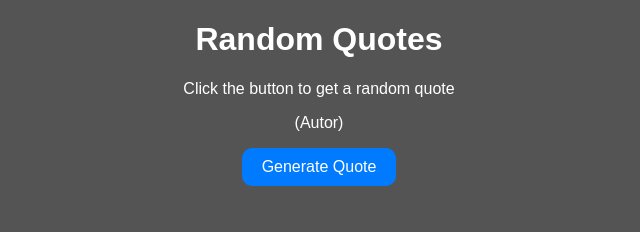
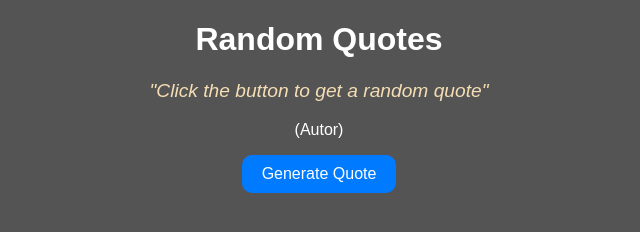
Before and after one commit to YaroslavKashkarov/random-quotes, a website: page index.html in a window 1280 px wide. Shown: the whole page, without its empty margins (321-961 px from the left). Drawn offline with Linux system fonts and the light colour scheme.

Commit message:
show quote and author separetly and modifed quotes array of strings to array of objects

```diff
--- a/assets/js/script.js
+++ b/assets/js/script.js
@@ -39,13 +39,13 @@ const generateBtn = document.getElementById('generate-btn')
 
 function generateRandomQuote() {
   const randomIndex = Math.floor(Math.random() * quotes.length)
-  const {quote, author: quoteAuthor} = quotes[randomIndex]
-  // const quote = randomQuote.quote
-  // const quoteAutor = randomQuote.author
+  const randomQuote = quotes[randomIndex]
+  const {quote, author} = randomQuote
+
   // @ts-ignore
   quoteElement.textContent = quote
   // @ts-ignore
-  quoteAuthorElement.textContent = quoteAuthor
+  quoteAuthorElement.textContent = author
 }
 
 // @ts-ignore
--- a/assets/scss/sections/index.scss
+++ b/assets/scss/sections/index.scss
@@ -22,4 +22,17 @@ body {
 
 .btn:hover {
   background-color: #0056b3;
+  transition: background-color 0.3s ease;
+  transition: 0.5s;
 }
+
+.quote {
+  font-style: italic;
+  font-size: 1.2rem;
+  color: wheat;
+}
+
+.quote::before,
+.quote::after {
+  content: '"';
+}
--- a/index.html
+++ b/index.html
@@ -11,7 +11,7 @@
 <body>
   <div class="container">
     <h1>Random Quotes</h1>
-    <p id="quote">Click the button to get a random quote</p>
+    <p class="quote" id="quote">Click the button to get a random quote</p>
     <p id="quote-author">(Autor)</p>
     <button class="btn" id="generate-btn">Generate Quote</button>
   </div>
```
Also changed, not shown: assets/css/style.css.
